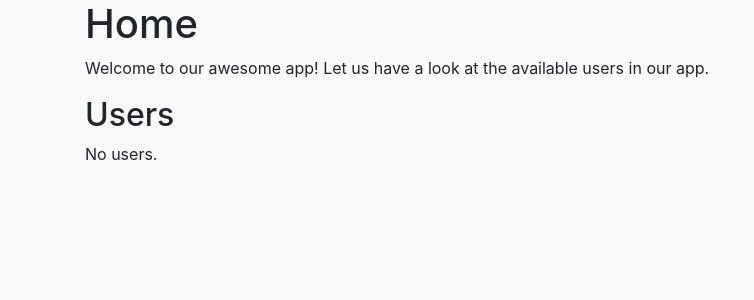
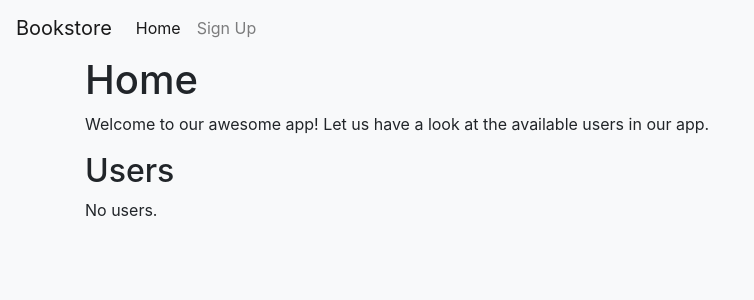
Before and after one commit to JoinCODED/DEMO-Django-M12-Authentication-and-Permissions-II, a Django app: page /home/ in a window 1280 px wide. Shown: the top 300 px of the page, without its empty margins (0-754 px from the left). Run offline with Django 4.2, Linux system fonts and the light colour scheme.

Commit message:
Add navbar

```diff
--- a/shared/templates/home.html
+++ b/shared/templates/home.html
@@ -13,6 +13,34 @@
     />
   </head>
   <body class="bg-light">
+    <nav class="navbar navbar-expand-lg navbar-light bg-light">
+      <a class="navbar-brand" href="{% url 'home' %}">Bookstore</a>
+      <button
+        class="navbar-toggler"
+        type="button"
+        data-toggle="collapse"
+        data-target="#navbarSupportedContent"
+        aria-controls="navbarSupportedContent"
+        aria-expanded="false"
+        aria-label="Toggle navigation"
+      >
+        <span class="navbar-toggler-icon"></span>
+      </button>
+
+      <div class="collapse navbar-collapse" id="navbarSupportedContent">
+        <ul class="navbar-nav mr-auto">
+          <li class="nav-item active">
+            <a class="nav-link" href="{% url 'home' %}">
+              Home <span class="sr-only">(current)</span>
+            </a>
+          </li>
+          <li class="nav-item">
+            <a class="nav-link" href="{% url 'register' %}">Sign Up</a>
+          </li>
+        </ul>
+      </div>
+    </nav>
+
     <main class="container">
       <h1>Home</h1>
       <p>
```
Also changed, not shown: README.md.
